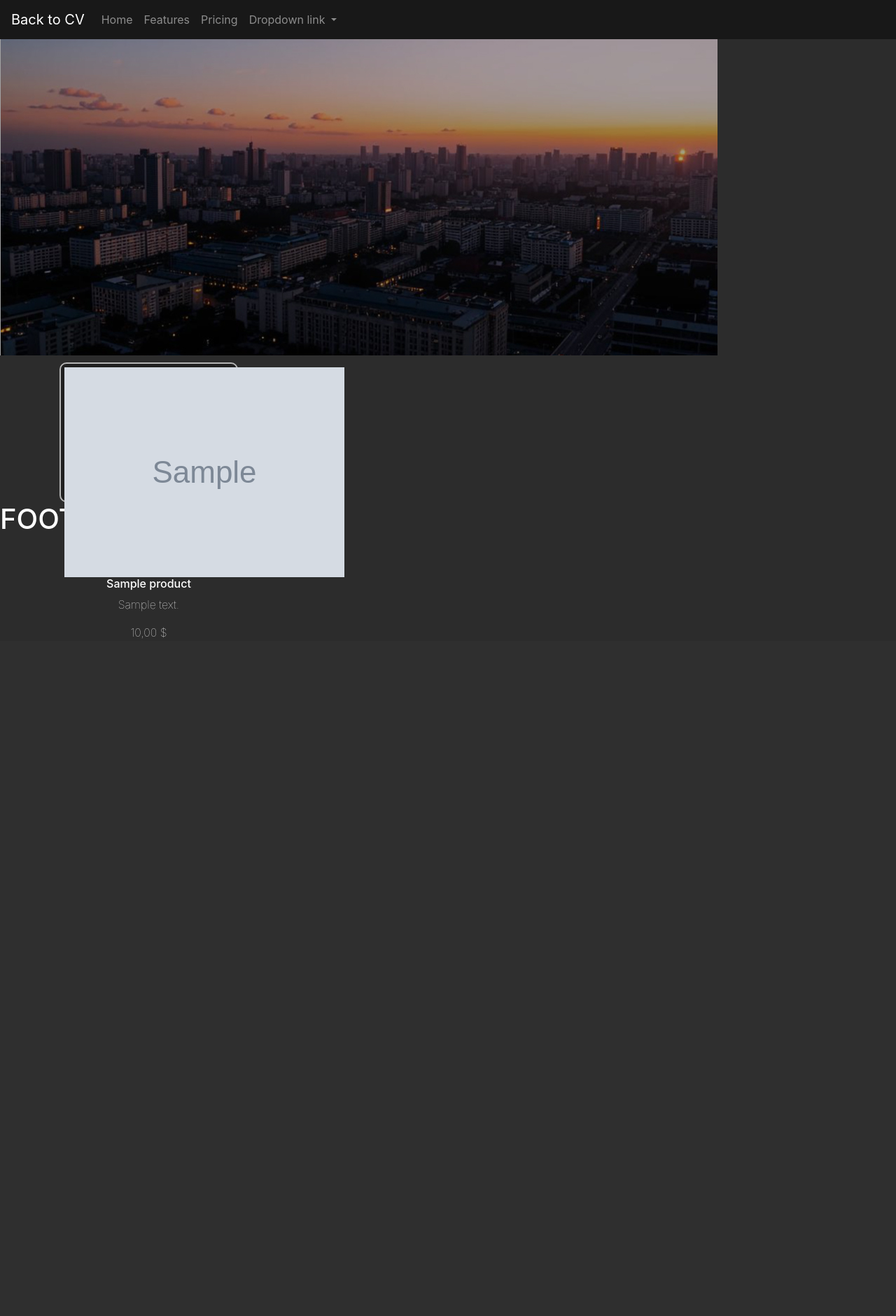
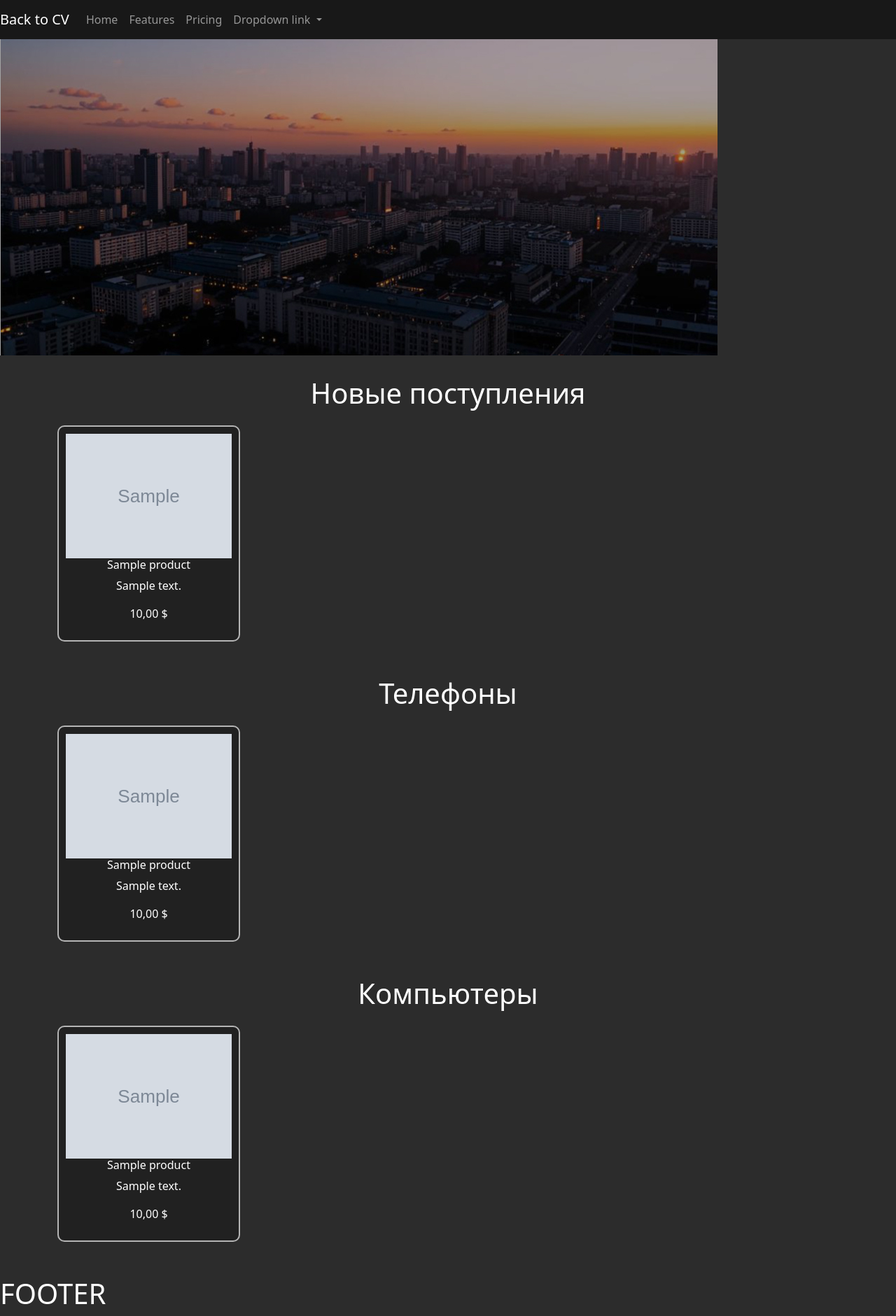
Before and after one commit to ComeOnGavrik/resume_gavrik, a Django app: page /shop/home in a window 1280 px wide. Shown: the whole page at 70% size. Before the commit the page ends 913 px from the top, so only its background shows below. Run offline with Django 5.2, Linux system fonts and the light colour scheme; tables that the repository leaves empty hold one stand-in row (values such as "Sample post"); grey boxes marked "Sample" are stand-in pictures; some libraries are stand-ins or nearby versions.

Commit message:
Не доделал

```diff
--- a/gavrik/main/templates/main/layout.html
+++ b/gavrik/main/templates/main/layout.html
@@ -7,7 +7,7 @@
           content="width=device-width, user-scalable=no, initial-scale=1.0, maximum-scale=1.0, minimum-scale=1.0">
     <meta http-equiv="X-UA-Compatible" content="ie=edge">
     <title>{% block tittle %}  {% endblock %}</title>
-    <link rel="stylesheet" href="https://maxcdn.bootstrapcdn.com/bootstrap/4.0.0/css/bootstrap.min.css" integrity="sha384-Gn5384xqQ1aoWXA+058RXPxPg6fy4IWvTNh0E263XmFcJlSAwiGgFAW/dAiS6JXm" crossorigin="anonymous">
+    <link href="https://cdn.jsdelivr.net/npm/bootstrap@5.3.3/dist/css/bootstrap.min.css" rel="stylesheet" integrity="sha384-QWTKZyjpPEjISv5WaRU9OFeRpok6YctnYmDr5pNlyT2bRjXh0JMhjY6hW+ALEwIH" crossorigin="anonymous">    <link rel="stylesheet" href="https://use.fontawesome.com/releases/v6.4.2/css/all.css">
     <link rel="stylesheet" href="https://use.fontawesome.com/releases/v6.4.2/css/all.css">
     <link rel="stylesheet" href="{% static 'main/css/main.css' %}">
 </head>
@@ -32,6 +32,7 @@
         </ul>
     </aside>
     <main>
+<!--        {% include 'main/sidebar.html' %}-->
         {% block content %}
         {% endblock %}
     </main>
--- a/gavrik/shop/templates/shop/base.html
+++ b/gavrik/shop/templates/shop/base.html
@@ -7,12 +7,10 @@
           content="width=device-width, user-scalable=no, initial-scale=1.0, maximum-scale=1.0, minimum-scale=1.0">
     <meta http-equiv="X-UA-Compatible" content="ie=edge">
     <title>{% block tittle %}  {% endblock %}</title>
-    <link rel="stylesheet" href="https://maxcdn.bootstrapcdn.com/bootstrap/4.0.0/css/bootstrap.min.css" integrity="sha384-Gn5384xqQ1aoWXA+058RXPxPg6fy4IWvTNh0E263XmFcJlSAwiGgFAW/dAiS6JXm" crossorigin="anonymous">
-    <link rel="stylesheet" href="https://use.fontawesome.com/releases/v6.4.2/css/all.css">
+    <link href="https://cdn.jsdelivr.net/npm/bootstrap@5.3.3/dist/css/bootstrap.min.css" rel="stylesheet" integrity="sha384-QWTKZyjpPEjISv5WaRU9OFeRpok6YctnYmDr5pNlyT2bRjXh0JMhjY6hW+ALEwIH" crossorigin="anonymous">    <link rel="stylesheet" href="https://use.fontawesome.com/releases/v6.4.2/css/all.css">
     <link rel="stylesheet" href="{% static 'shop/css/shop.css' %}">
 </head>
 <body>
-    <div class="wrapper">
         {% include 'shop/navbar.html' %}
 
         {% block content-shop %}
@@ -20,6 +18,6 @@
 
         {% include 'shop/footer.html' %}
 
-    </div>
+
 </body>
 </html>
--- a/gavrik/shop/templates/shop/shop_home.html
+++ b/gavrik/shop/templates/shop/shop_home.html
@@ -5,19 +5,21 @@
 
 
 {% block content-shop %}
-
-    <div class="section-fluid">
+    <div class="section-top">
             <img src="{% static 'main/img/slidercity.jpg' %}" class="img-responsive">
     </div>
 
-    <div class="section">
+    <div class="section1">
         <div class="container">
             <div class="row">
-                {% for el in products %}
+                <div class="col-lg12"><h1 class="text-center"> Новые поступления </h1></div>
+                {% for el in product %}
                 <div class="col-lg-3">
+
+
                     <div class="product-item">
                         <div>
-                                <img src="{{ el.image.url }}" class="img-responsive">
+                        <img src="{{ el.image.url }}" class="img-fluid">
                         </div>
                         <h6>{{ el.product.name}}</h6>
                         <p>{{ el.product.short_description }}</p>
@@ -29,5 +31,48 @@
             </div>
          </div>
     </div>
+    <div class="section section2 phones-container">
+        <div class="container">
+            <div class="row">
+                <div class="col-lg12"><h1 class="text-center"> Телефоны </h1></div>
+                {% for el in product %}
+                <div class="col-lg-3">
 
+
+                    <div class="product-item">
+                        <div>
+                        <img src="{{ el.image.url }}" class="img-fluid">
+                        </div>
+                        <h6>{{ el.product.name}}</h6>
+                        <p>{{ el.product.short_description }}</p>
+                        <p>{{ el.product.price }} $</p>
+                    </div>
+                </div>
+                {% endfor %}
+
+            </div>
+         </div>
+    </div>
+    <div class="section section3 laptops-container">
+        <div class="container">
+            <div class="row">
+                <div class="col-lg12"><h1 class="text-center"> Компьютеры </h1></div>
+                {% for el in product %}
+                <div class="col-lg-3">
+
+
+                    <div class="product-item">
+                        <div>
+                        <img src="{{ el.image.url }}" class="img-fluid">
+                        </div>
+                        <h6>{{ el.product.name}}</h6>
+                        <p>{{ el.product.short_description }}</p>
+                        <p>{{ el.product.price }} $</p>
+                    </div>
+                </div>
+                {% endfor %}
+
+            </div>
+         </div>
+    </div>
 {% endblock %}
--- a/gavrik/shop/views.py
+++ b/gavrik/shop/views.py
@@ -1,6 +1,8 @@
 from django.shortcuts import render
 from products.models import ProductImage
+
+
 # Create your views here.
 def shop_home(request):
-    products = ProductImage.objects.filter(is_active=True, is_main=True)
+    product = ProductImage.objects.filter(is_active=True, is_main=True)
     return render(request, 'shop/shop_home.html', locals())
--- a/gavrik/static/shop/css/shop.css
+++ b/gavrik/static/shop/css/shop.css
@@ -4,22 +4,23 @@ body{
 }
 
 .section-top{
-    margin: 20px;
+    margin-bottom: 30px;
 }
 
 
 .product-item{
-    margin-top: 10px;
-    height: 200px;
+    margin-top: 14px;
+    height: flex;
     color: #fff;
     font-weight: 100;
     position: relative;
-    background:#212121;
+    background: #212121;
     border: 2px solid #B5B5B5;
-    border-radius: 10px; /* Закругляет углы обводки */
-    transition: transform 0.3s ease, border-color 0.3s ease; /* Объединяет переходы */
-    padding: 5px;
+    border-radius: 10px;
+    transition: transform 0.3s ease, border-color 0.3s ease;
+    padding: 10px;
     text-align: center;
+    margin-bottom: 50px;
 }
 
 .product-item:hover {
@@ -31,3 +32,9 @@ body{
     transform: scale(0.98);
     border-color: #FFA53D; /* Изменяет цвет обводки при нажатии */
 }
+
+.footer{
+    background: black;
+    color: white;
+    height: 200px;
+}
```
Also changed, not shown: gavrik/news/migrations/0001_initial.py, gavrik/orders/migrations/0001_initial.py, gavrik/products/img_products/Apple_iPhone_11_64_Гб.png (added), gavrik/products/img_products/Apple_iPhone_12_mini_64_ГБ.png (added), gavrik/products/img_products/Apple_iPhone_13_Pro_1_ТБ.png (added), gavrik/products/img_products/Apple_iPhone_SE_2020_64_ГБ.png (added), gavrik/products/img_products/Apple_iPhone_SE_2020_64_ГБ_abvNblt.png (added), gavrik/products/migrations/0001_initial.py. Lines whose indentation alone changed are shown as unchanged.
